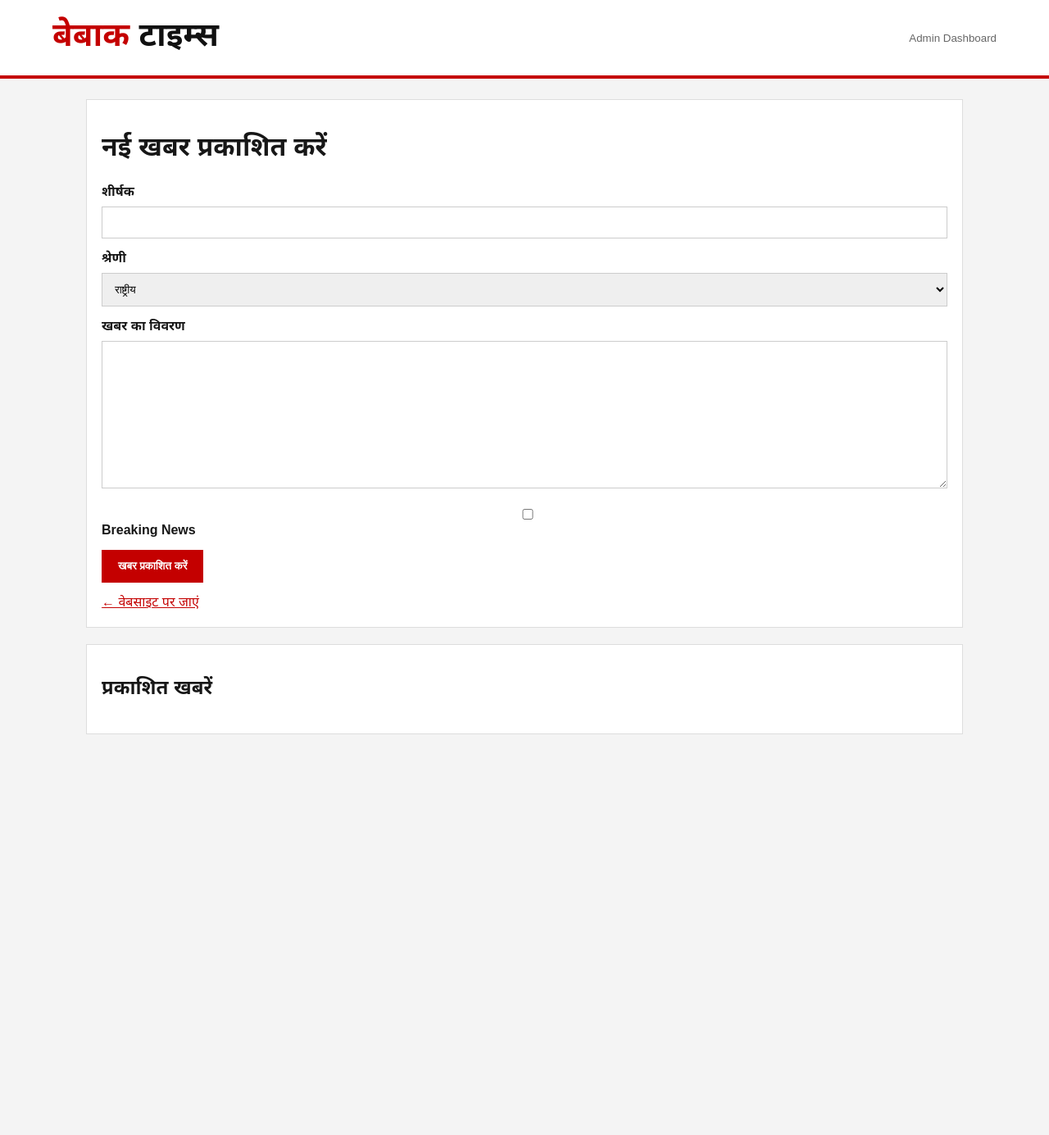
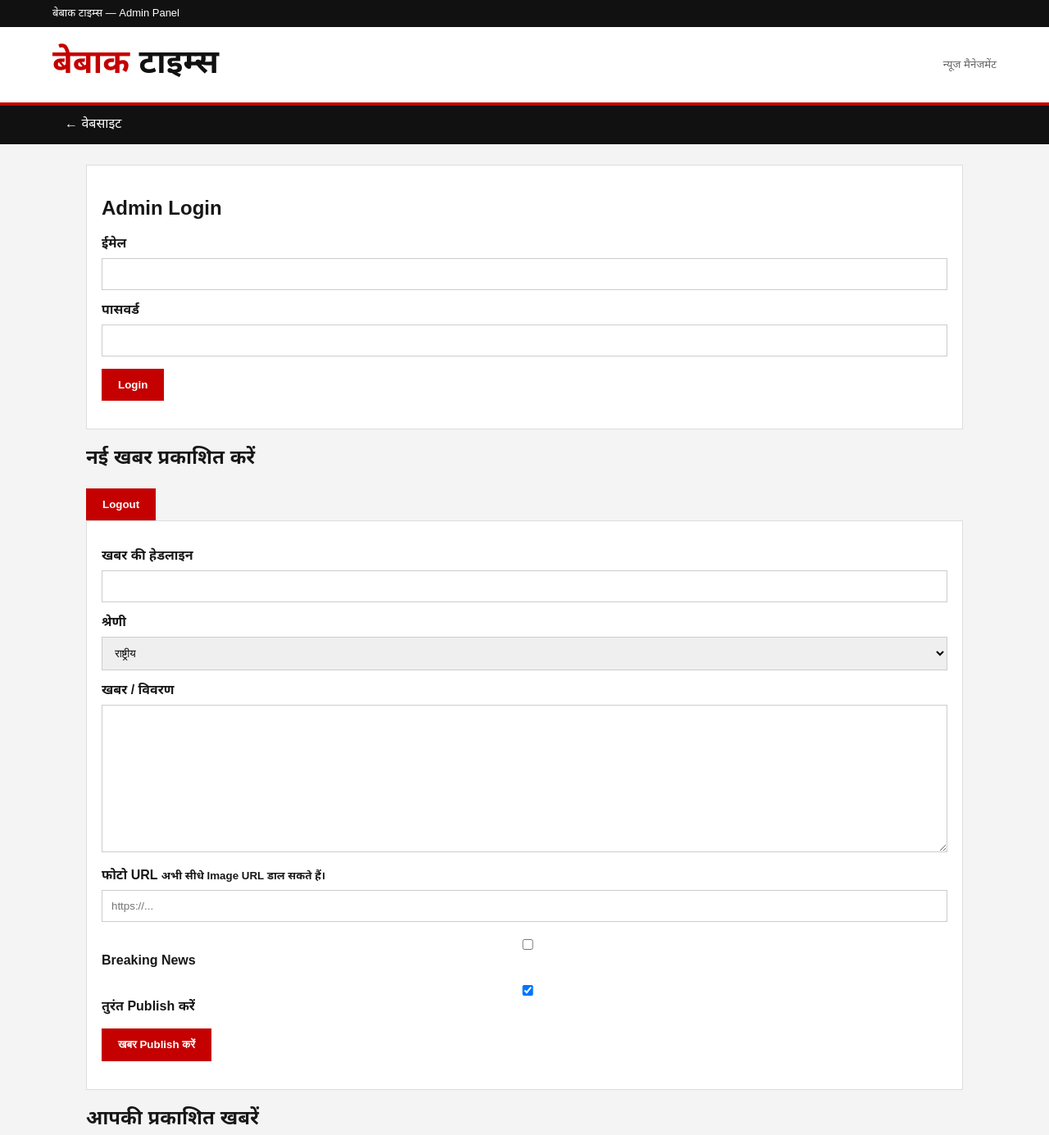
Before and after one commit to bebaktimes/Bebak--times, a plain HTML site: page admin.html in a window 1280 px wide. Shown: the whole page at 82% size. Before the commit the page ends 921 px from the top, so only its background shows below. Drawn offline with nearby package versions, Linux system fonts and the light colour scheme; no server answers.

Commit message:
Enhance admin.html with Supabase and layout updates
Added Supabase script for backend integration and updated admin panel layout.

```diff
--- a/admin.html
+++ b/admin.html
@@ -1,3 +1,283 @@
-<!doctype html><html lang="hi"><head><meta charset="utf-8"><meta name="viewport" content="width=device-width,initial-scale=1"><title>Admin — बेबाक टाइम्स</title><link rel="stylesheet" href="style.css"></head><body>
-<header><div class="brand"><strong>बेबाक <span>टाइम्स</span></strong><small>Admin Dashboard</small></div></header>
-<main><div class="panel"><h1>नई खबर प्रकाशित करें</h1><label>शीर्षक<input id="title"></label><label>श्रेणी<select id="category"><option>राष्ट्रीय</option><option>महाराष्ट्र</option><option>राजनीति</option><option>क्राइम</option><option>बिजनेस</option><option>खेल</option><option>मनोरंजन</option></select></label><label>खबर का विवरण<textarea id="body"></textarea></label><label><input type="checkbox" id="breaking"> Breaking News</label><button onclick="publish()">खबर प्रकाशित करें</button><a class="back" href="index.html">← वेबसाइट पर जाएं</a></div><div class="panel"><h2>प्रकाशित खबरें</h2><div id="adminList"></div></div></main><script src="admin.js"></script></body></html>
+<!doctype html>
+<html lang="hi">
+
+<head>
+
+  <meta charset="utf-8">
+
+  <meta name="viewport"
+        content="width=device-width,initial-scale=1">
+
+  <title>Admin — बेबाक टाइम्स</title>
+
+  <link rel="stylesheet"
+        href="style.css">
+
+  <!-- Supabase -->
+  <script src="https://cdn.jsdelivr.net/npm/@supabase/supabase-js@2"></script>
+
+</head>
+
+
+<body>
+
+
+<header>
+
+  <div class="top">
+    बेबाक टाइम्स — Admin Panel
+  </div>
+
+  <div class="brand">
+
+    <strong>
+      बेबाक <span>टाइम्स</span>
+    </strong>
+
+    <small>
+      न्यूज मैनेजमेंट
+    </small>
+
+  </div>
+
+
+  <nav>
+
+    <a href="index.html">
+      ← वेबसाइट
+    </a>
+
+  </nav>
+
+</header>
+
+
+
+<main class="admin">
+
+
+  <!-- LOGIN -->
+
+  <div id="loginBox"
+       class="panel">
+
+    <h2>
+      Admin Login
+    </h2>
+
+
+    <form id="loginForm">
+
+
+      <label>
+
+        ईमेल
+
+        <input
+          id="email"
+          type="email"
+          required
+          autocomplete="username">
+
+      </label>
+
+
+
+      <label>
+
+        पासवर्ड
+
+        <input
+          id="password"
+          type="password"
+          required
+          autocomplete="current-password">
+
+      </label>
+
+
+      <button type="submit">
+        Login
+      </button>
+
+
+      <p id="loginMsg"
+         class="msg">
+      </p>
+
+
+    </form>
+
+  </div>
+
+
+
+  <!-- ADMIN PANEL -->
+
+  <div id="adminBox"
+       class="hidden">
+
+
+    <div class="adminbar">
+
+      <h2>
+        नई खबर प्रकाशित करें
+      </h2>
+
+      <button
+        id="logoutBtn"
+        class="secondary">
+
+        Logout
+
+      </button>
+
+    </div>
+
+
+
+    <div class="panel">
+
+
+      <form id="newsForm">
+
+
+        <label>
+
+          खबर की हेडलाइन
+
+          <input
+            id="title"
+            maxlength="180"
+            required>
+
+        </label>
+
+
+
+        <label>
+
+          श्रेणी
+
+          <select id="category">
+
+            <option>राष्ट्रीय</option>
+
+            <option>महाराष्ट्र</option>
+
+            <option>राजनीति</option>
+
+            <option>क्राइम</option>
+
+            <option>बिजनेस</option>
+
+            <option>खेल</option>
+
+            <option>मनोरंजन</option>
+
+            <option>अन्य</option>
+
+          </select>
+
+        </label>
+
+
+
+        <label>
+
+          खबर / विवरण
+
+          <textarea
+            id="content"
+            rows="8"
+            required>
+          </textarea>
+
+        </label>
+
+
+
+        <label>
+
+          फोटो URL
+
+          <small>
+            अभी सीधे Image URL डाल सकते हैं।
+          </small>
+
+          <input
+            id="image_url"
+            type="url"
+            placeholder="https://...">
+
+        </label>
+
+
+
+        <label class="check">
+
+          <input
+            id="is_breaking"
+            type="checkbox">
+
+          Breaking News
+
+        </label>
+
+
+
+        <label class="check">
+
+          <input
+            id="published"
+            type="checkbox"
+            checked>
+
+          तुरंत Publish करें
+
+        </label>
+
+
+
+        <button type="submit">
+
+          खबर Publish करें
+
+        </button>
+
+
+        <p id="formMsg"
+           class="msg">
+        </p>
+
+
+      </form>
+
+
+    </div>
+
+
+
+    <h2>
+      आपकी प्रकाशित खबरें
+    </h2>
+
+
+    <div
+      id="adminNews"
+      class="cards">
+    </div>
+
+
+  </div>
+
+
+</main>
+
+
+
+<script src="admin.js"></script>
+
+</body>
+
+</html>
```
